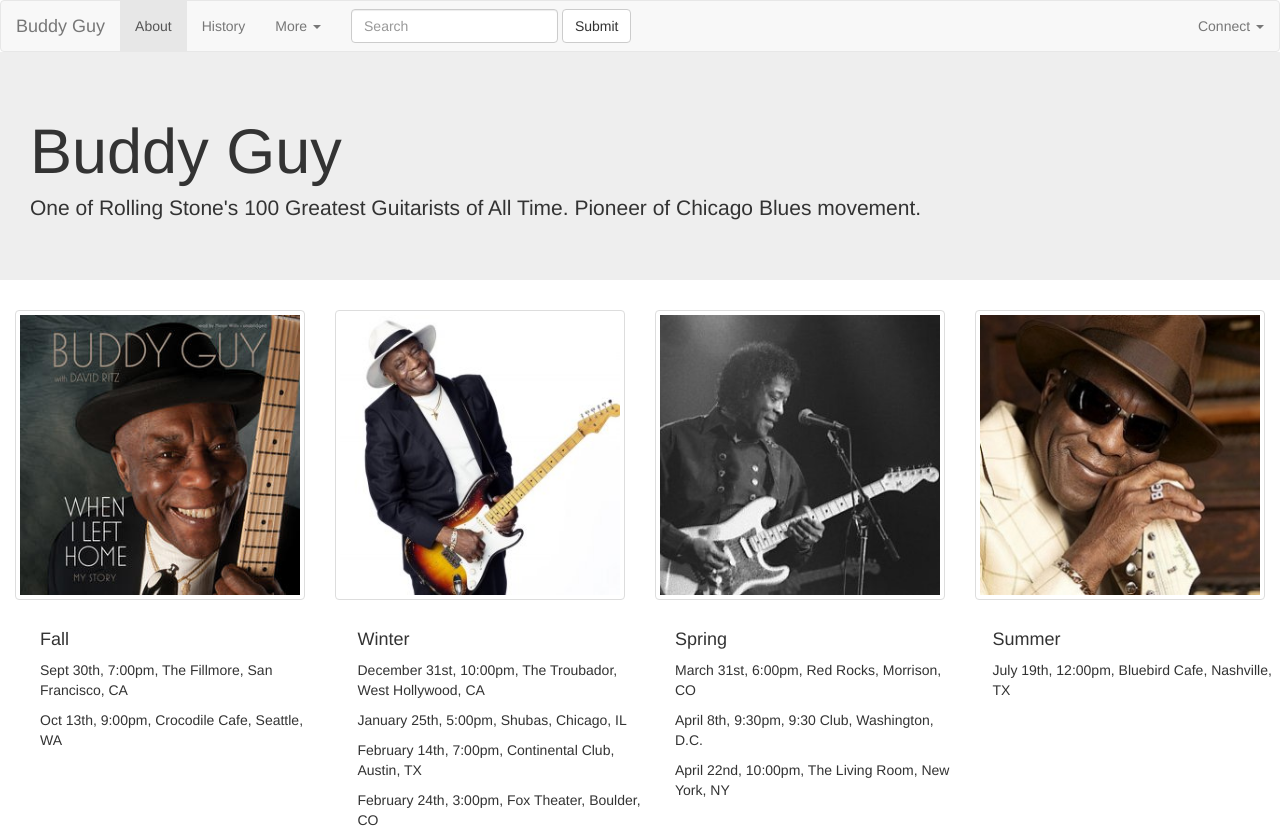
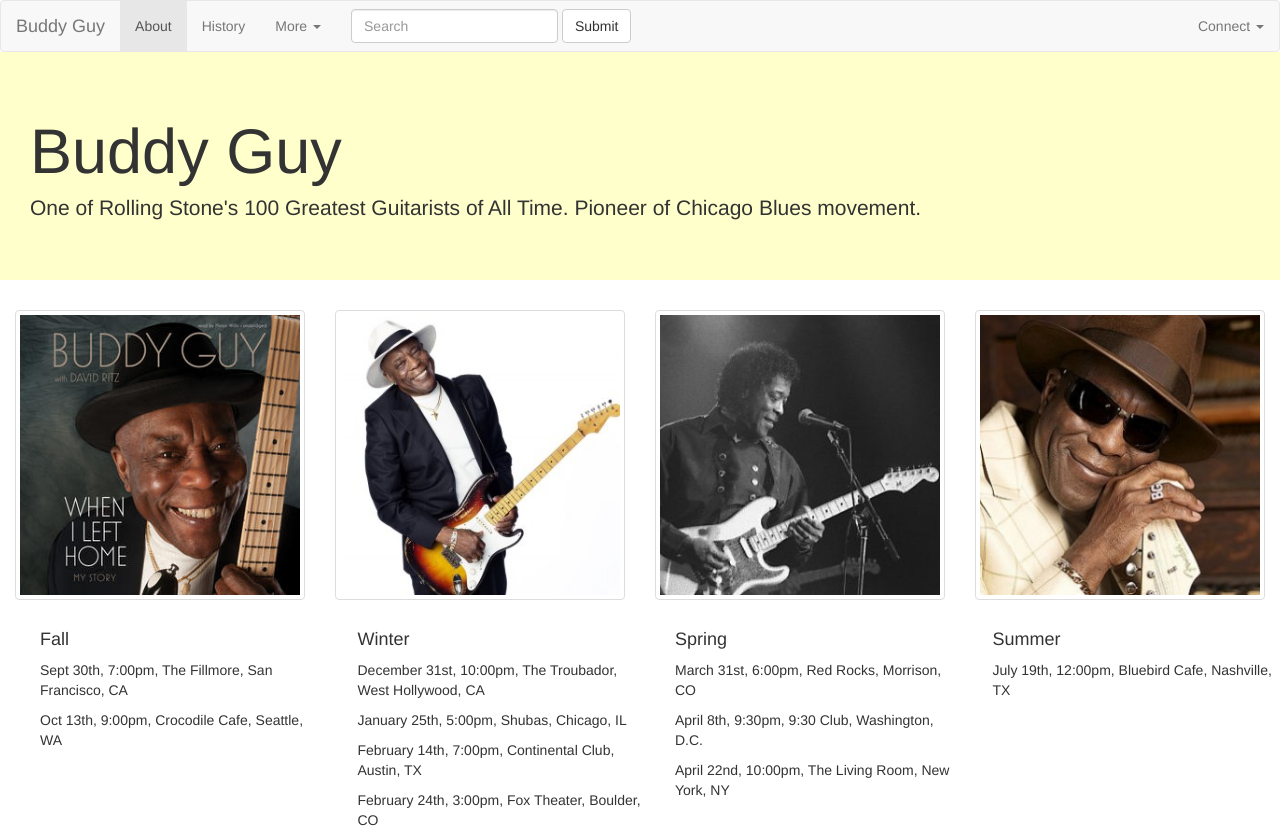
Before and after one commit to hgutfreund/buddy-guy-hedy, a plain HTML site: page index.html in a window 1280 px wide. Shown: the top 833 px of the page. Drawn offline with Linux system fonts and the light colour scheme.

Commit message:
changed jumbotron color

```diff
--- a/index.html
+++ b/index.html
@@ -15,6 +15,9 @@
     }
     .image {
       height: 200px;
+    }
+    .jumbotron {
+      background-color: #FFFFCC;
     }
 </style>
 <body>
```
